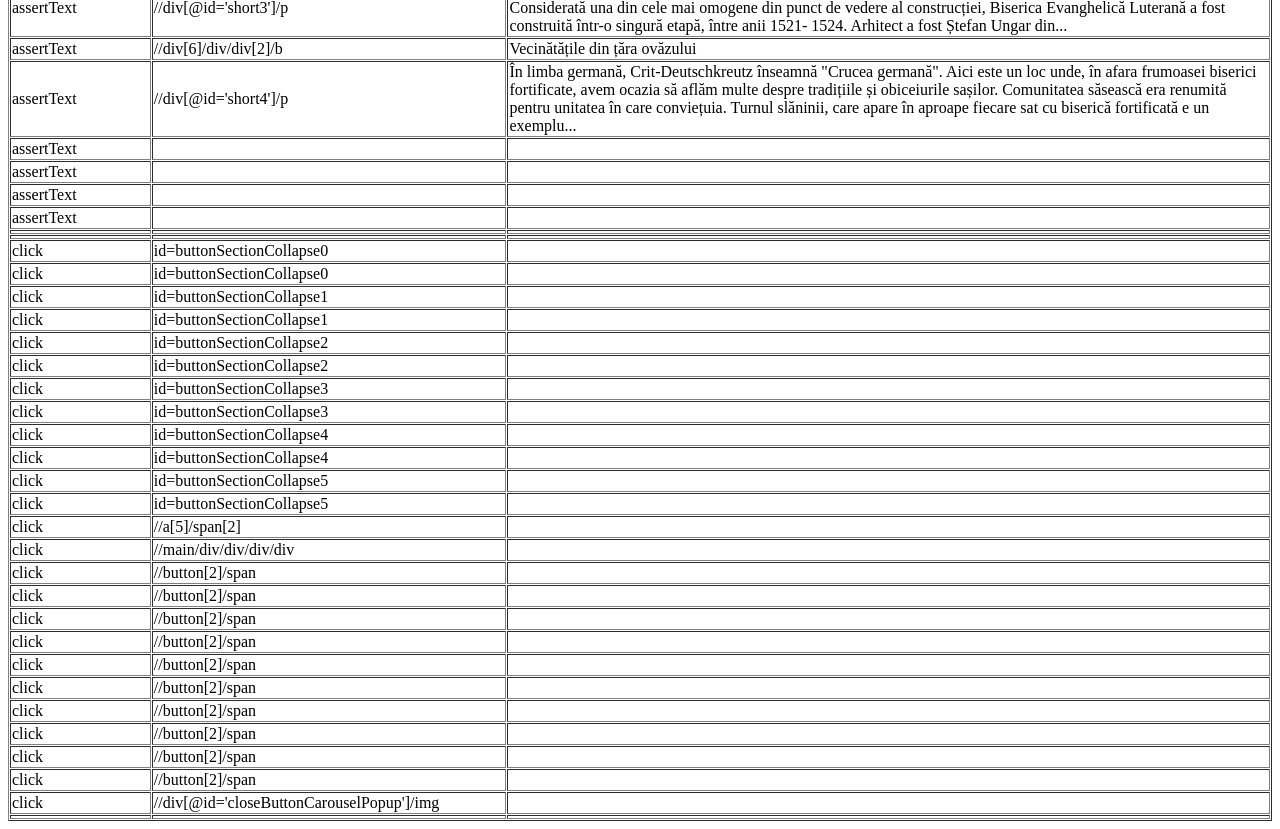
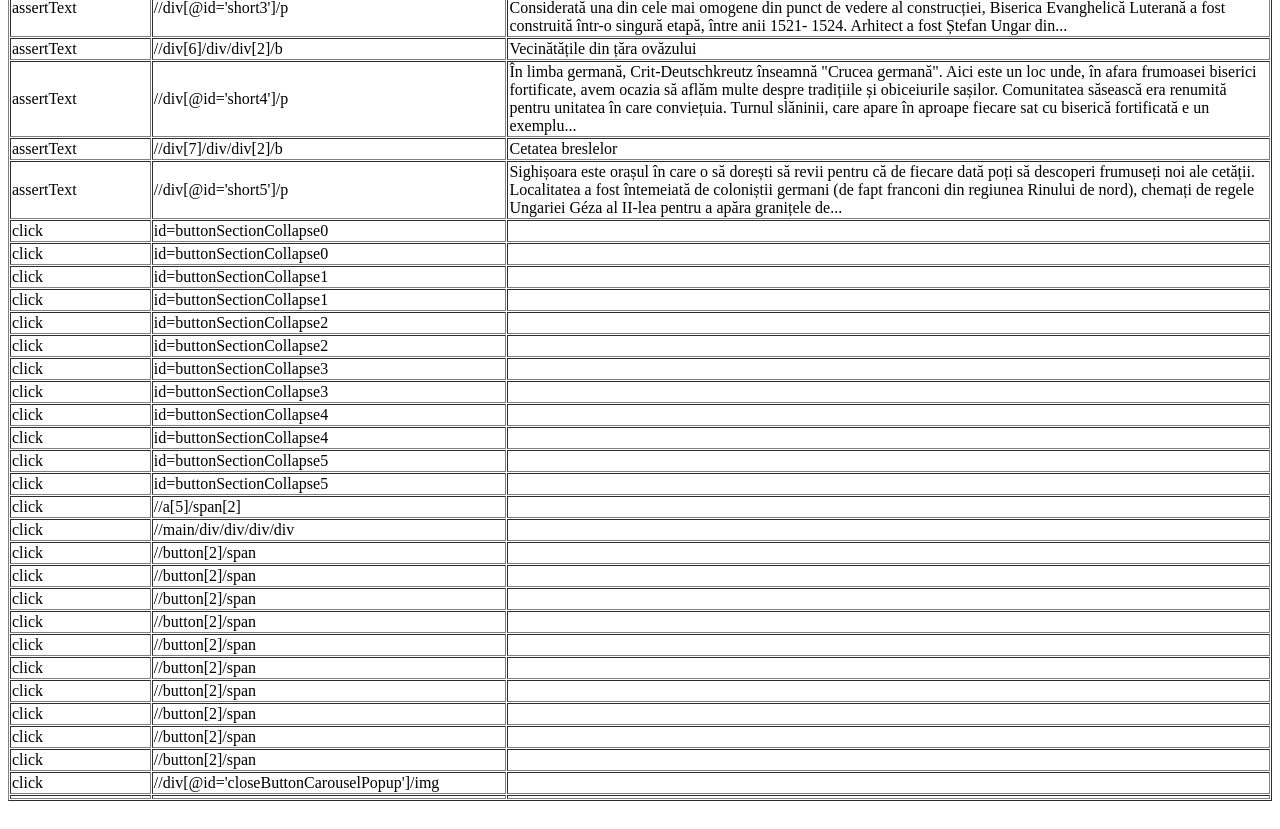
Before and after one commit to Mlatiu/automationvia, a plain HTML site: page Via Transilvanica - Terra Saxonia.html in a window 1280 px wide. Shown: the part 2560-3389 px from the top of the page. Drawn offline with Linux system fonts and the light colour scheme.

Commit message:
fixed script to run until final

```diff
--- a/Via Transilvanica - Terra Saxonia.html
+++ b/Via Transilvanica - Terra Saxonia.html
@@ -213,17 +213,9 @@
 </tr>
 <tr><td>assertText</td><td>//div[@id='short4']/p<datalist><option>//div[@id='short4']/p</option><option>//div[6]/div/div[2]/div/p</option><option>css=#short4 &gt; p</option></datalist></td><td>În limba germană, Crit-Deutschkreutz înseamnă "Crucea germană". Aici este un loc unde, în afara frumoasei biserici fortificate, avem ocazia să aflăm multe despre tradițiile și obiceiurile sașilor. Comunitatea săsească era renumită pentru unitatea în care conviețuia. Turnul slăninii, care apare în aproape fiecare sat cu biserică fortificată e un exemplu...</td>
 </tr>
-<tr><td>assertText</td><td><datalist><option></option></datalist></td><td></td>
+<tr><td>assertText</td><td>//div[7]/div/div[2]/b<datalist><option>//div[7]/div/div[2]/b</option></datalist></td><td>Cetatea breslelor</td>
 </tr>
-<tr><td>assertText</td><td><datalist><option></option></datalist></td><td></td>
-</tr>
-<tr><td>assertText</td><td><datalist><option></option></datalist></td><td></td>
-</tr>
-<tr><td>assertText</td><td><datalist><option></option></datalist></td><td></td>
-</tr>
-<tr><td></td><td><datalist><option></option></datalist></td><td></td>
-</tr>
-<tr><td></td><td><datalist><option></option></datalist></td><td></td>
+<tr><td>assertText</td><td>//div[@id='short5']/p<datalist><option>//div[@id='short5']/p</option><option>//div[7]/div/div[2]/div/p</option><option>css=#short5 &gt; p</option></datalist></td><td>Sighișoara este orașul în care o să dorești să revii pentru că de fiecare dată poți să descoperi frumuseți noi ale cetății. Localitatea a fost întemeiată de coloniștii germani (de fapt franconi din regiunea Rinului de nord), chemați de regele Ungariei Géza al II-lea pentru a apăra granițele de...</td>
 </tr>
 <tr><td>click</td><td>id=buttonSectionCollapse0<datalist><option>id=buttonSectionCollapse0</option><option>link=CITEȘTE MAI MULT</option><option>//a[contains(text(),'CITEȘTE MAI MULT')]</option><option>//a[@id='buttonSectionCollapse0']</option><option>xpath=(//a[contains(@href, '')])[34]</option><option>//div[2]/div/div[2]/a</option><option>css=#buttonSectionCollapse0</option></datalist></td><td></td>
 </tr>
```
